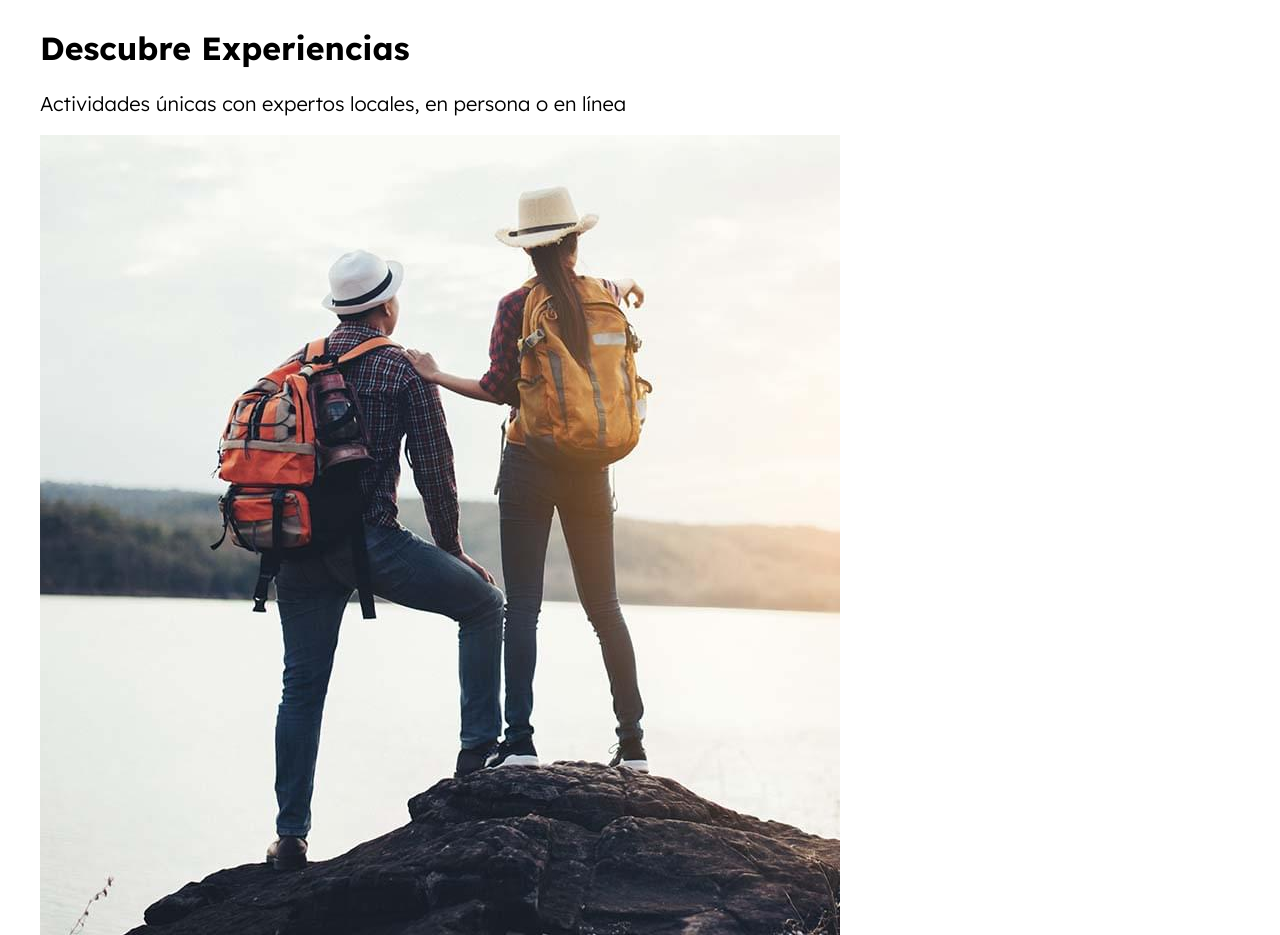
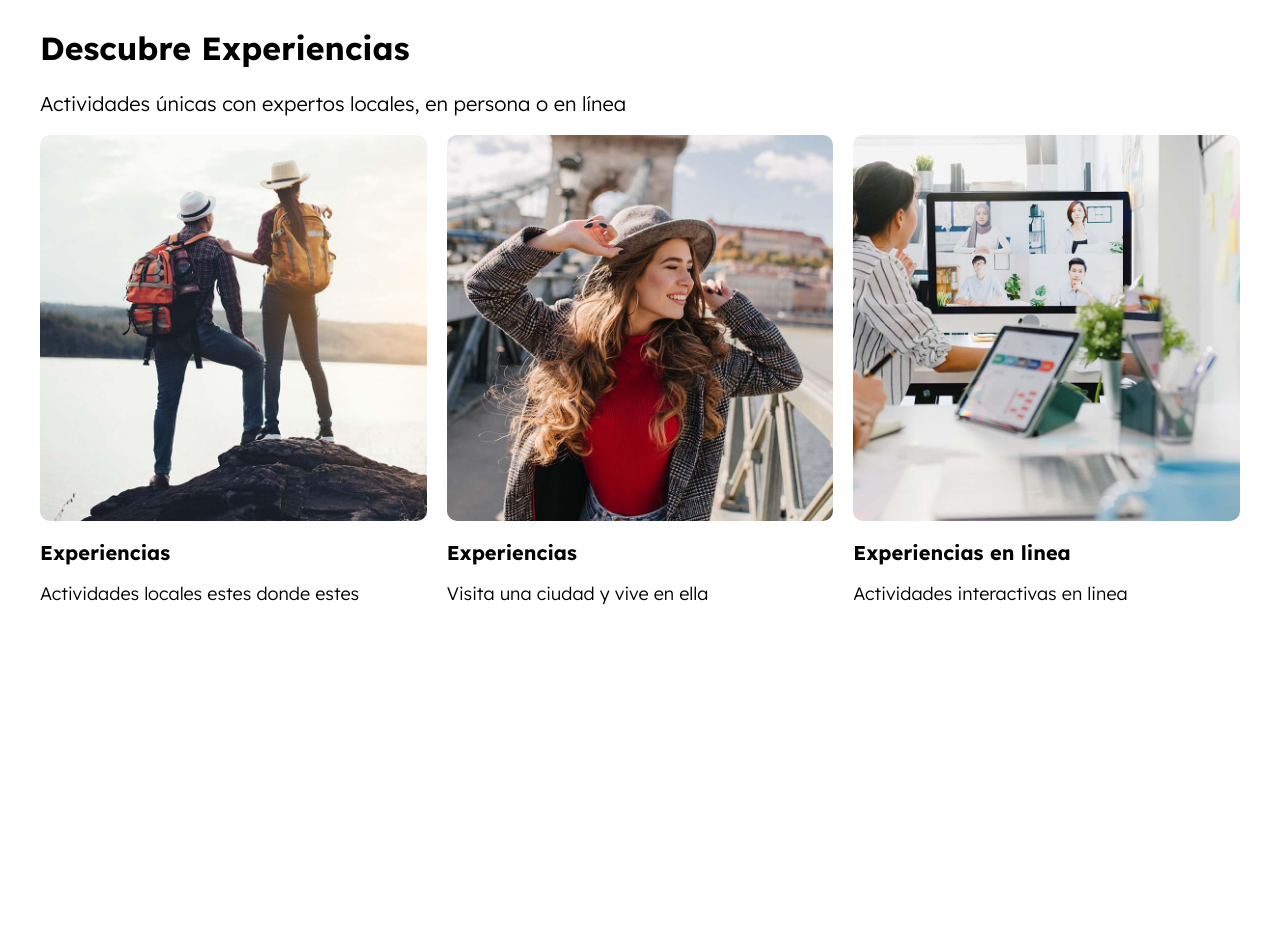
Before and after one commit to johnburetdev/CLON-AIRBNB-2023, a website: page index.html in a window 1280 px wide. Shown: the part 2200-3135 px from the top of the page. After the commit the page ends 2843 px from the top, so only its background shows below. Drawn offline with Linux system fonts and the light colour scheme.

Commit message:
CSS DE LA SECCION EXPERIENCIAS FINALIZADO

```diff
--- /dev/null
+++ b/src/scss/ui/contenido/_experiencias.scss
@@ -0,0 +1,27 @@
+@use 'base/variables' as v;
+@use 'base/mixins' as m;
+
+.experiencias{
+    &__listado{
+        display: grid;
+        grid-template-columns: repeat(3, 30rem);
+        column-gap: 2rem;
+        @include m.scrollHorizontal;
+        @include m.tablet {
+            @include m.grid(3, 2rem)
+        }
+    }
+}
+
+.experiencia{
+    &__imagen{
+        border-radius: 1rem;
+    }
+    &__titulo{
+        font-weight: 700;
+        font-size: 2rem;
+    }
+    &__descripcion{
+        font-size: 1.8rem;
+    }
+}
--- a/src/scss/ui/contenido/_index.scss
+++ b/src/scss/ui/contenido/_index.scss
@@ -1,3 +1,4 @@
 @forward 'destinos';
 @forward 'lugares';
 @forward 'anfitrion';
+@forward 'experiencias';
```
Also changed, not shown: build/css/app.css, 1 other file.
